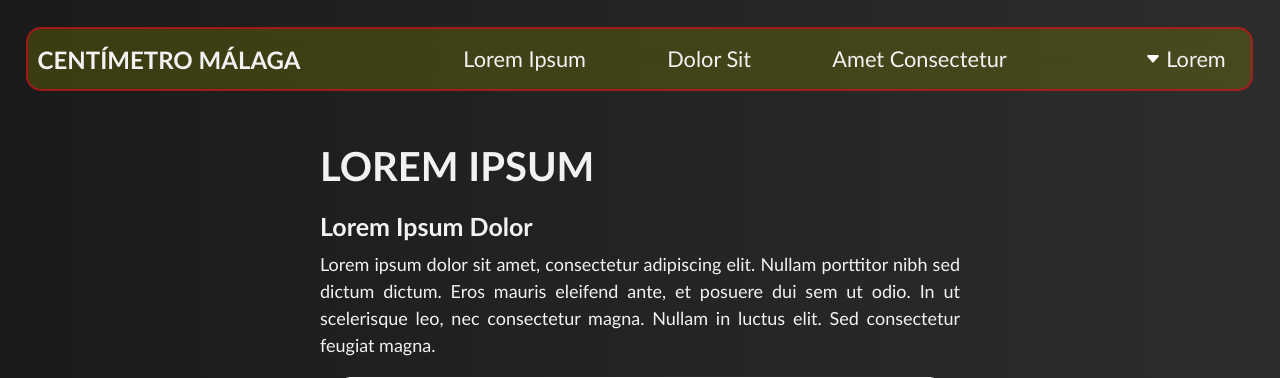
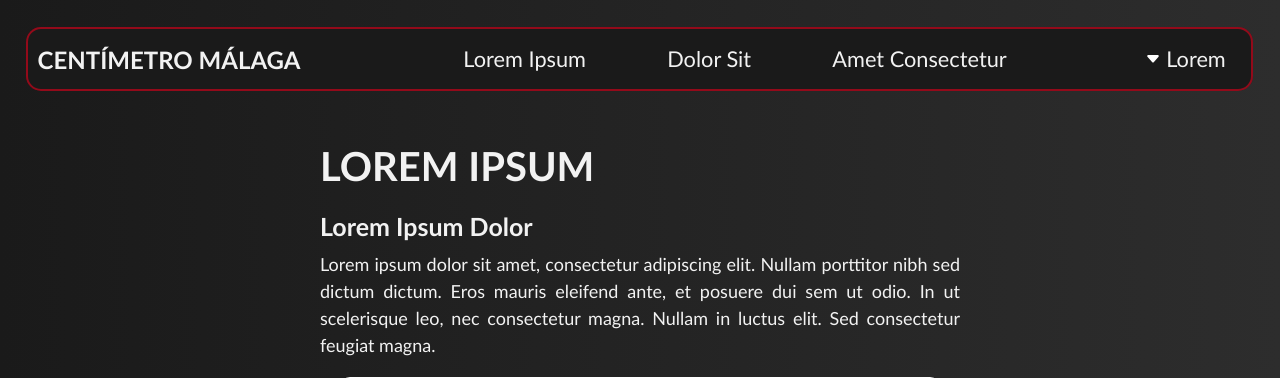
Before and after one commit to javisx-gh/manual-cm, a PHP site: page /HTML/page1.html in a window 1280 px wide. Shown: the top 378 px of the page. Run offline with PHP 8.4, Linux system fonts and the light colour scheme.

Commit message:
letras amrillo

```diff
--- a/styles.css
+++ b/styles.css
@@ -241,7 +241,7 @@ body.page {
         left: 2%;
         display: flex;
         justify-content: space-between;
-        background: rgba(138, 138, 0, 0.3);
+        background: rgb(26,26,26);
         backdrop-filter: blur(50px);
         border: 2px solid rgb(228, 0, 27, 0.6);
         border-radius: 15px;
@@ -287,7 +287,7 @@ body.page {
                 transition: color 0.3s;
 
                 &:hover {
-                    color: #fc9797;
+                    color: #c2ca2e;
                     background-color: transparent;
                 }
             }
```
